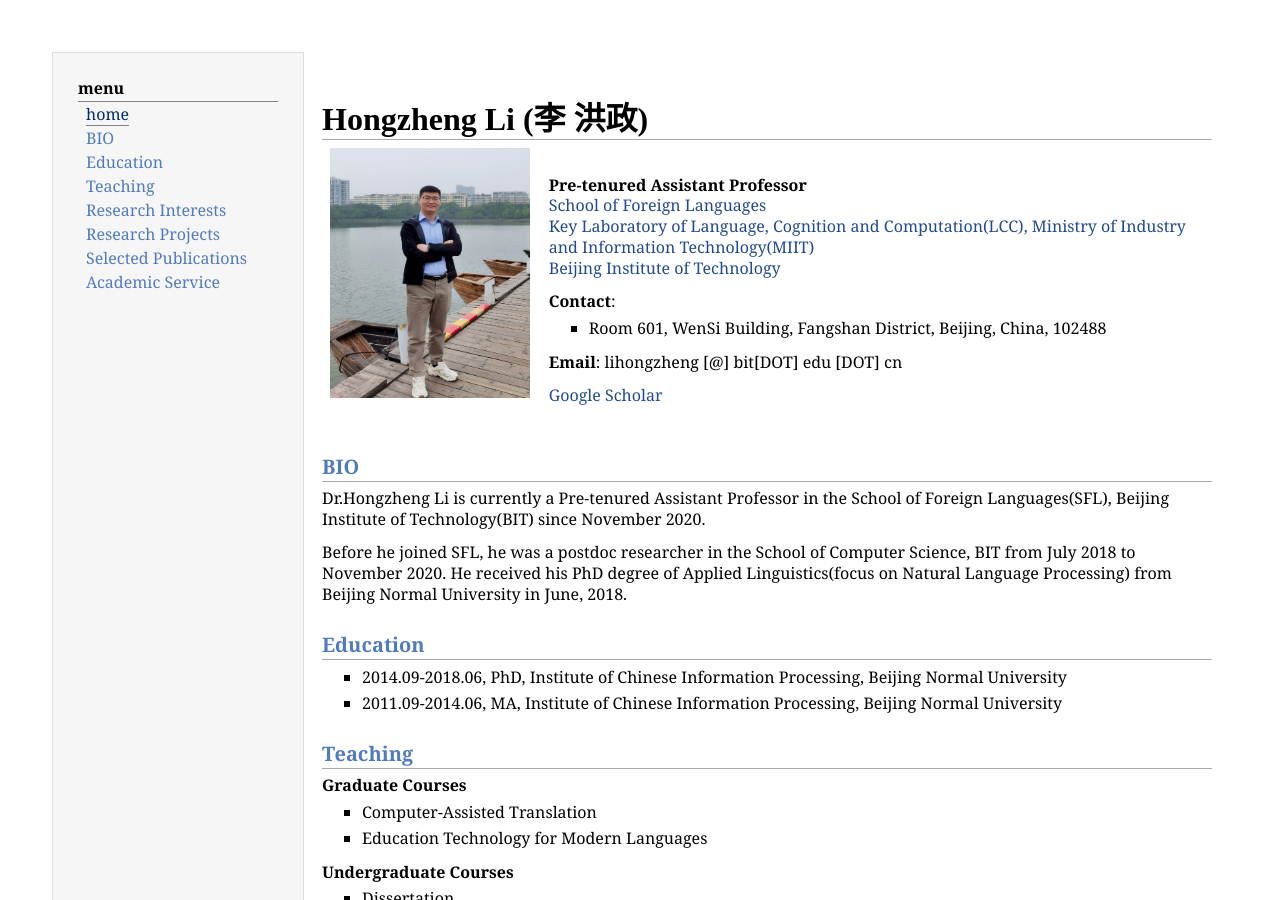
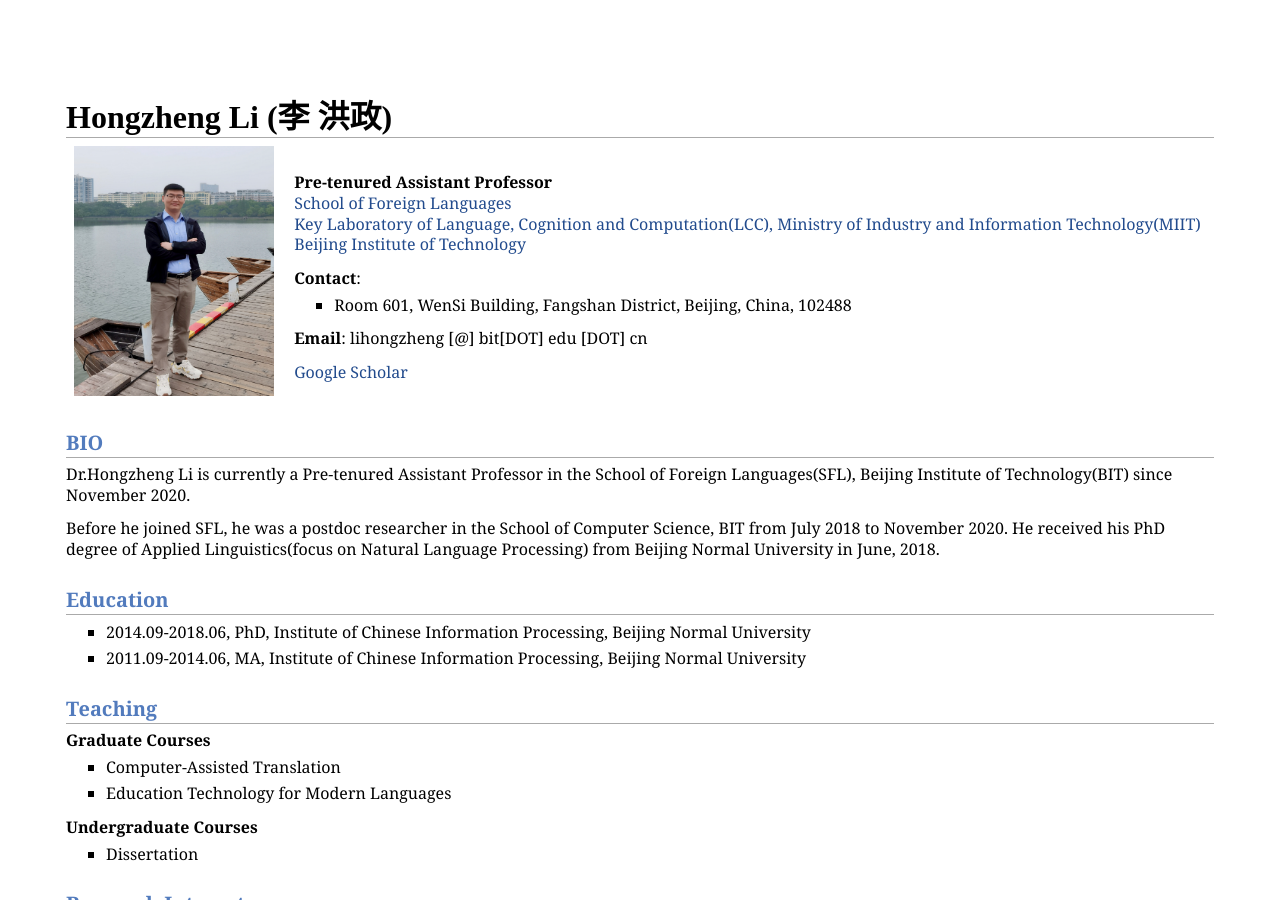
Before and after one commit to lihongzheng-nlp/lihongzheng-nlp.github.io, a Jekyll site: the page index.html, which Jekyll copies as it is, in a window 1280 px wide and 900 px high. Built offline with Jekyll 4.4.1, drawn with Linux system fonts in a browser that asks for light colours; some of the changed text lies outside the part shown.

Commit message:
updated paper

```diff
--- a/index.html
+++ b/index.html
@@ -8,20 +8,7 @@
 <title></title>
 </head>
 <body>
-<table summary="Table for page layout." id="tlayout">
-<tr valign="top">
-<td id="layout-menu">
-<div class="menu-category">menu</div>
-<div class="menu-item"><a href="index.html" class="current">home</a></div>
-<div class="menu-item"><a href="bio.html">BIO</a></div>
-<div class="menu-item"><a href="education.html">Education</a></div>
-<div class="menu-item"><a href="teaching.html">Teaching</a></div>
-<div class="menu-item"><a href="research interests.html">Research&nbsp;Interests</a></div>
-<div class="menu-item"><a href="research projects.html">Research&nbsp;Projects</a></div>
-<div class="menu-item"><a href="selected publications.html">Selected&nbsp;Publications</a></div>
-<div class="menu-item"><a href="academic service.html">Academic&nbsp;Service</a></div>
-</td>
-<td id="layout-content">
+<div id="layout-content">
 <p><br /></p>
 <h2><span style="color:black;font-size:24pt;font-family:Songti SC"><b>Hongzheng Li (李 洪政)</b></span><br /></h2>
 <table class="imgtable"><tr><td>
@@ -114,10 +101,16 @@
 <li><p><b></b>H.Z. Li<b></b>, P. Langlais, Y. Jin.Translating Implicit Discourse Connectives Based on Cross-lingual Annotation and Alignment. <i>Workshop on Discourse Machine Translation of EMNLP</i>.<br /></p>
 </li>
 </ul>
-<p><b>2016</b>
-<b></b>H.Z. Li<b></b>, Y. Jin.Classifying Commas for Patent Machine Translation. <i>China Workshop on Machine Translation(CWMT)</i>.</p>
-<p><b>2015</b>
-<b></b>李洪政<b></b>,朱筠,晋耀红.汉英专利机器翻译中动-介兼类词自动识别.<i>计算机工程与应用</i>.</p>
+<p><b>2016</b></p>
+<ul>
+<li><p><b>H.Z. Li</b>, Y. Jin.Classifying Commas for Patent Machine Translation. <i>China Workshop on Machine Translation(CWMT)</i>.</p>
+</li>
+</ul>
+<p><b>2015</b></p>
+<ul>
+<li><p><b>李洪政</b>,朱筠,晋耀红.汉英专利机器翻译中动-介兼类词自动识别.<i>计算机工程与应用</i>.</p>
+</li>
+</ul>
 <h2>Academic Service</h2>
 <ul>
 <li><p><b>Committee member</b> of Chinese Information Processing Society of China(CIPS), Youth Working Committee; China Computer Federation(CCF)</p>
@@ -132,13 +125,6 @@
 
 </li>
 </ul>
-<div id="footer">
-<div id="footer-text">
-Page generated 2022-05-19 15:18:01 CST, by <a href="http://jemdoc.jaboc.net/">jemdoc</a>.
 </div>
-</div>
-</td>
-</tr>
-</table>
 </body>
 </html>
```
Also changed, not shown: interests.html (added, +31 -0 lines), 3 other files.
